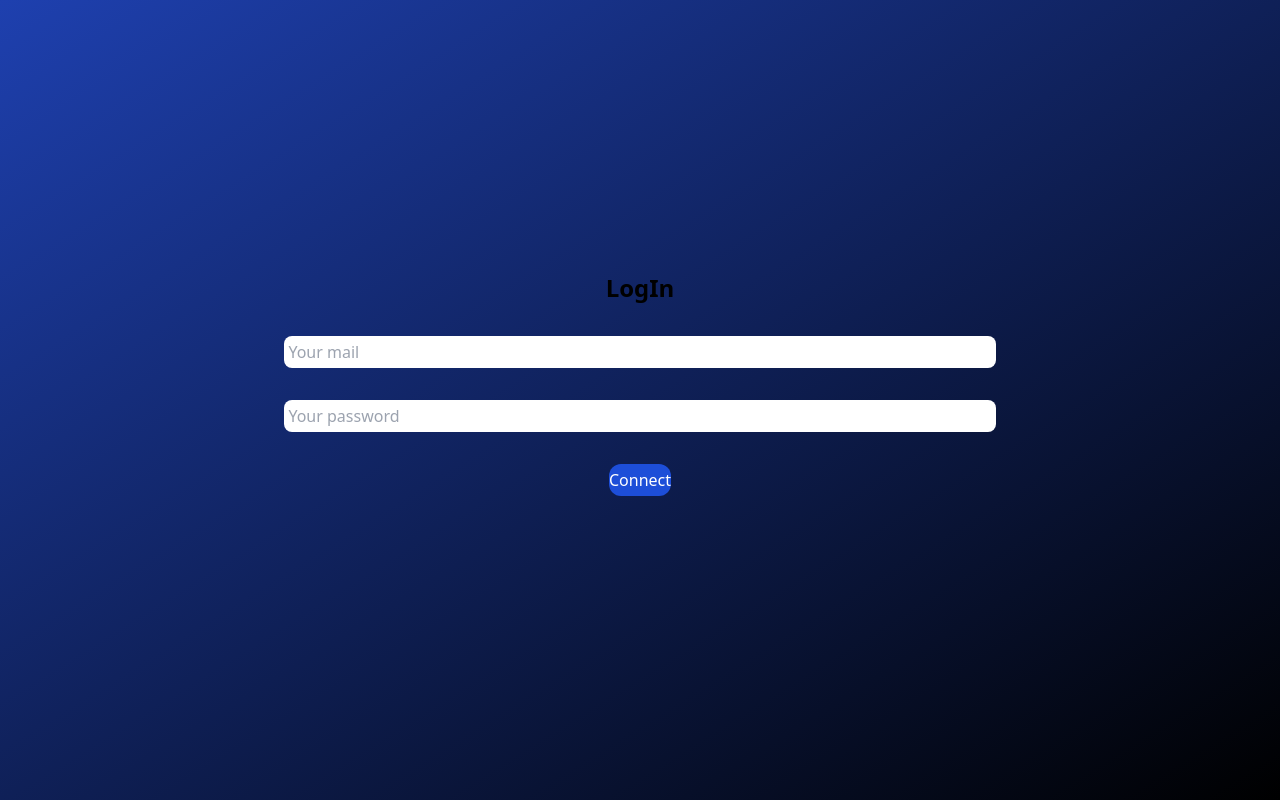
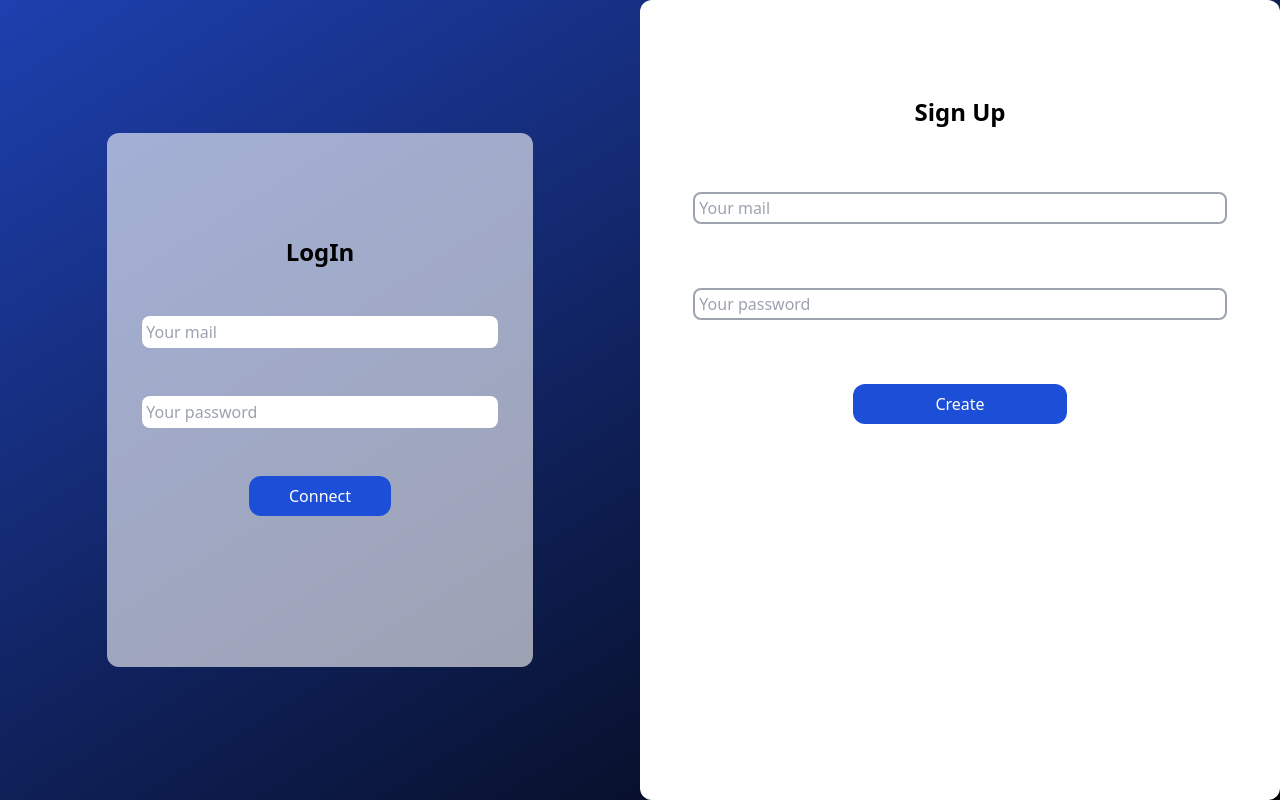
Before and after one commit to matheokcx/ecom_horizon, a Next.js app: page / in a window 1280 px wide. Built offline with nearby package versions, Linux system fonts and the light colour scheme.

Commit message:
Mise a jour du repo

```diff
--- /dev/null
+++ b/src/pages/api/auth/signUp.ts
@@ -0,0 +1,38 @@
+import { PrismaClient } from "@prisma/client"
+import { NextApiRequest, NextApiResponse } from "next";
+
+const prisma: PrismaClient = new PrismaClient();
+const bcrypt = require("bcrypt");
+
+export default async function handle(req: NextApiRequest, res: NextApiResponse) {
+    if (req.method === "POST") {
+        const { mailN, passwordN } = req.body;
+
+        try {
+            const accoundAlreadyExist: any = await prisma.user.findFirst({
+                where: {
+                    mail: mailN
+                }
+            });
+
+            if (!accoundAlreadyExist) {
+                await prisma.user.create({
+                    data: {
+                        idUser: 2,
+                        mail: mailN,
+                        password: bcrypt.hash(passwordN, 10)
+                    }
+                });
+
+                res.status(202).json({ message: "Account" })
+            }
+        }
+        catch (e: any) {
+            const callback: string = e.message;
+            res.status(500).json({ message: callback });
+        }
+    }
+    else {
+        res.status(405).json({ message: "The method of the request is not good." });
+    }
+}
--- /dev/null
+++ b/src/pages/dashboard.tsx
@@ -0,0 +1,5 @@
+export default function dashboard() {
+    return (
+        <></>
+    )
+}
--- a/src/pages/index.tsx
+++ b/src/pages/index.tsx
@@ -7,6 +7,10 @@ export default function Home() {
   const [mailValue, setMailValue] = useState<string>("");
   const [passwordValue, setPasswordValue] = useState<string>("");
   const [errorMessage, SetErrorMessage] = useState<string>("");
+
+  const [newMailValue, setNewMailValue] = useState<string>("");
+  const [newPasswordValue, setNewPasswordValue] = useState<string>("");
+  const [newErrorMessage, setNewErrorMessage] = useState<string>("");
 
   const connection = async () => {
     const requete = await fetch("/api/auth/connection", {
@@ -31,15 +35,24 @@ export default function Home() {
 
   return (
     <>
-      <div className="w-screen h-screen flex flex-col items-center justify-center bg-gradient-to-br from-blue-800 to-black bg-fixed font-sans text-black">
-        <div className="w-2/3 h-2/3 rounded-xl bg-opacity-60 flex flex-col items-center justify-center gap-8">
-          <h2 className="font-bold text-2xl">LogIn</h2>
-          <input type="mail" value={mailValue} onChange={(e: any) => setMailValue(e.target.value)} placeholder="Your mail" className="w-5/6 h-8 rounded-lg p-1 border-1 border-gray-400 bg-white text-black" />
-          <input type="password" value={passwordValue} onChange={(e: any) => setPasswordValue(e.target.value)} placeholder="Your password" className="w-5/6 h-8 rounded-lg p-1 border-1 border-gray-400 bg-white text-black" />
-          <button onClick={() => connection()} className="w-fit h-8 rounded-xl text-white bg-blue-700">Connect</button>
+      <div className="w-screen h-screen flex flex-row items-center justify-center bg-gradient-to-br from-blue-800 to-black bg-fixed font-sans text-black">
+        <div className="w-1/2 h-full flex flex-col items-center justify-center">
+          <div className="w-2/3 h-2/3 bg-white bg-opacity-60 rounded-xl flex flex-col items-center justify-center gap-12">
+            <h2 className="font-bold text-2xl">LogIn</h2>
+            <input type="mail" value={mailValue} onChange={(e: any) => setMailValue(e.target.value)} placeholder="Your mail" className="w-5/6 h-8 rounded-lg p-1 border-1 border-gray-400 bg-white text-black" />
+            <input type="password" value={passwordValue} onChange={(e: any) => setPasswordValue(e.target.value)} placeholder="Your password" className="w-5/6 h-8 rounded-lg p-1 border-1 border-gray-400 bg-white text-black" />
+            <button onClick={() => connection()} className="w-1/3 h-10 rounded-xl text-white bg-blue-700 transition-transform hover:-translate-y-2">Connect</button>
+            <p className="text-red-400">{errorMessage}</p>
+          </div>
+        </div>
+        <div className="w-1/2 h-full flex flex-col items-center pt-24 gap-16 bg-white text-black rounded-xl">
+          <h2 className="font-bold text-2xl">Sign Up</h2>
+          <input type="newMail" value={mailValue} onChange={(e: any) => setMailValue(e.target.value)} placeholder="Your mail" className="w-5/6 h-8 rounded-lg p-1 border-2 border-gray-400 bg-white text-black" />
+          <input type="password" value={passwordValue} onChange={(e: any) => setPasswordValue(e.target.value)} placeholder="Your password" className="w-5/6 h-8 rounded-lg p-1 border-2 border-gray-400 bg-white text-black" />
+          <button onClick={() => connection()} className="w-1/3 h-10 rounded-xl text-white bg-blue-700 transition-transform hover:-translate-y-2">Create</button>
           <p className="text-red-400">{errorMessage}</p>
         </div>
-      </div>
+      </div >
     </>
   )
 }
```
